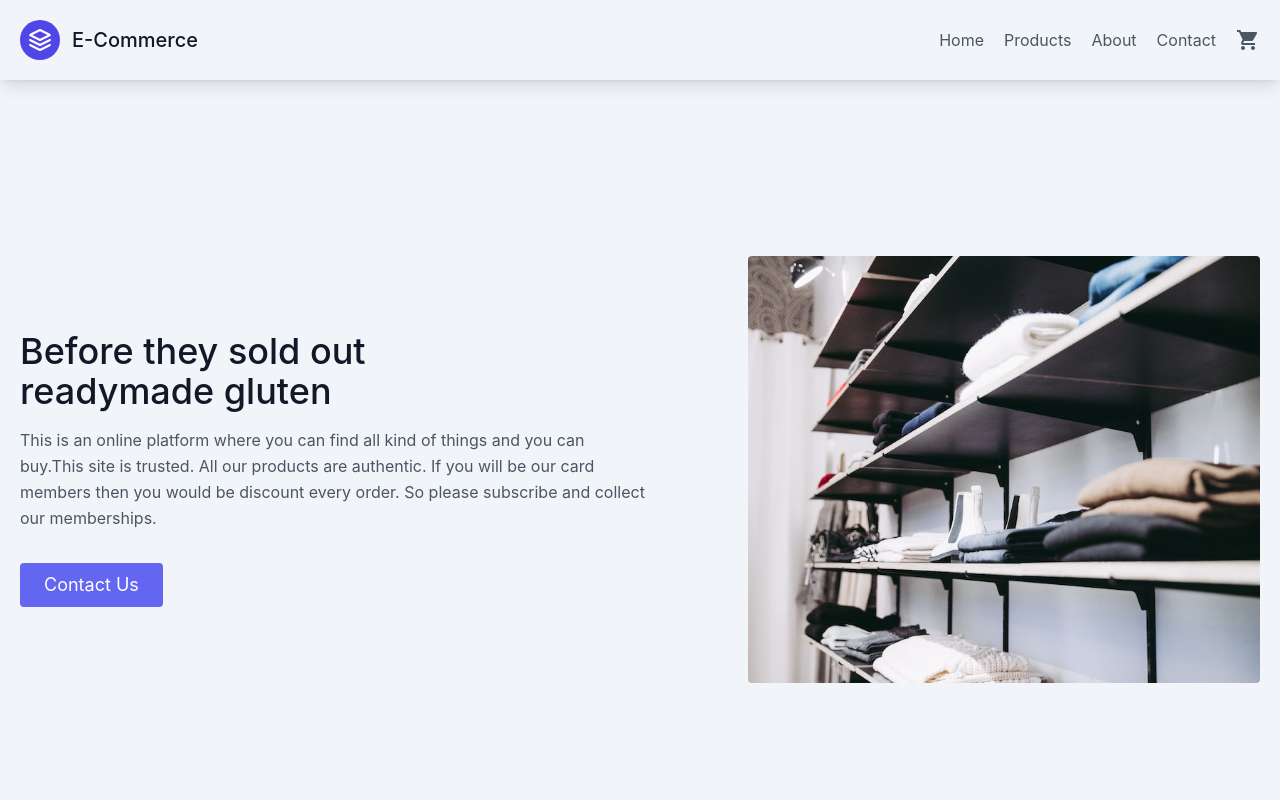
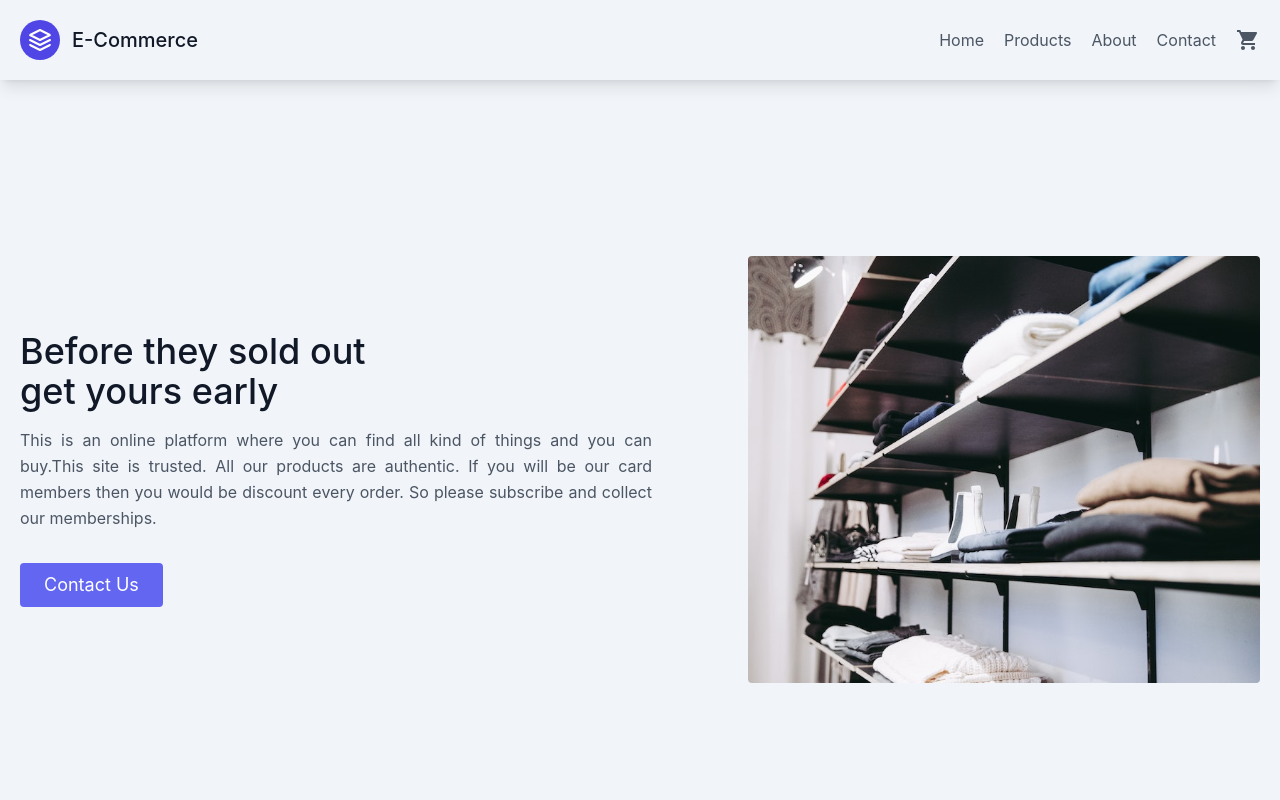
Before and after one commit to Asnoyon/tailwind_ecommerce, a React (Create React App) app: page / in a window 1280 px wide. Shown: the top 800 px of the page. Built offline with nearby package versions, Linux system fonts and the light colour scheme; no server answers.

Commit message:
hero update

```diff
--- a/src/components/hero/Index.jsx
+++ b/src/components/hero/Index.jsx
@@ -5,9 +5,9 @@ const Hero = () => {
   <div className="container mx-auto flex px-5 py-24 md:flex-row flex-col items-center">
     <div className="lg:flex-grow md:w-1/2 lg:pr-24 md:pr-16 flex flex-col md:items-start md:text-left mb-16 md:mb-0 items-center text-center">
       <h1 className="title-font sm:text-4xl text-3xl mb-4 font-medium text-gray-900">Before they sold out
-        <br className="hidden lg:inline-block"/>readymade gluten
+        <br className="hidden lg:inline-block"/>get yours early
       </h1>
-      <p className="mb-8 leading-relaxed">This is an online platform where you can find all kind of things and you can buy.This site is trusted. All our products are authentic. If you will be our card members then you would be discount every order. So please subscribe and collect our memberships.</p>
+      <p className="mb-8 leading-relaxed text-justify">This is an online platform where you can find all kind of things and you can buy.This site is trusted. All our products are authentic. If you will be our card members then you would be discount every order. So please subscribe and collect our memberships.</p>
       <div className="flex justify-center">
         <button className="inline-flex text-white bg-indigo-500 border-0 py-2 px-6 focus:outline-none hover:bg-indigo-600 rounded text-lg">Contact Us</button>
 
```
